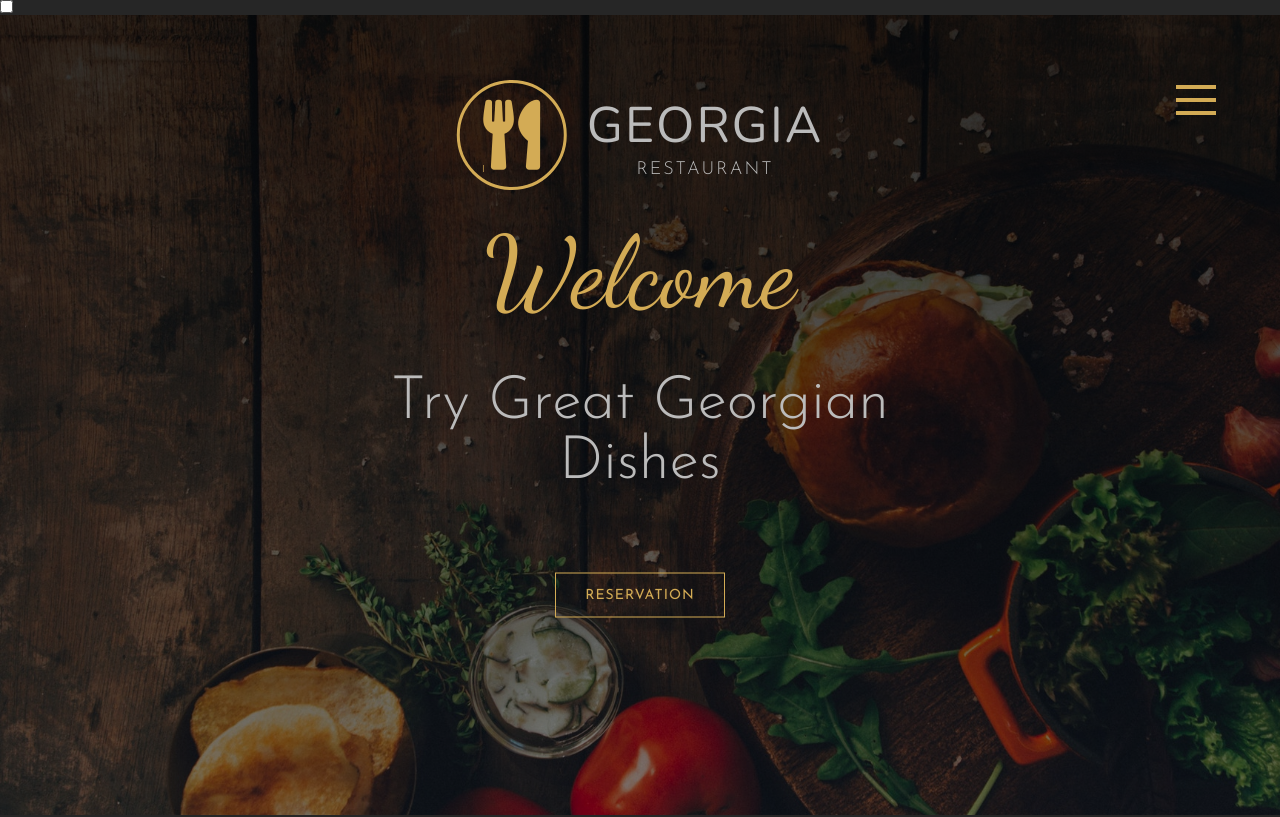
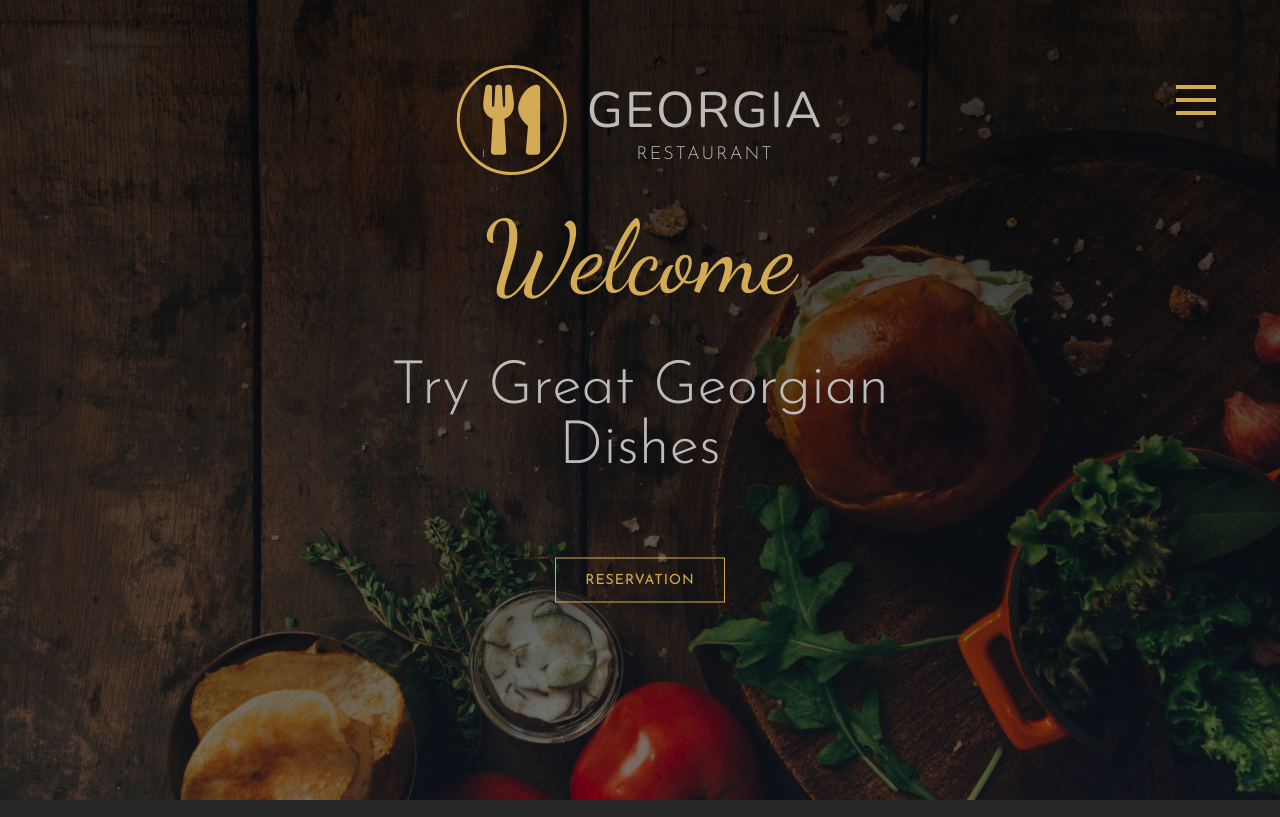
Before and after one commit to erhanertem/Website-Georgia_Restaurant, a website: page index.html in a window 1280 px wide. Shown: the top 817 px of the page. Drawn offline with nearby package versions, Linux system fonts and the light colour scheme.

Commit message:
Take input element off the screen

```diff
--- a/index.html
+++ b/index.html
@@ -21,7 +21,8 @@
 	<body>
 		<!-- NAVBAR -->
 		<nav class="navbar">
-			<input type="checkbox" id="check" class="checkbox" />
+			<input type="checkbox" id="check" class="checkbox" hidden />
+			<!-- input hidden is important to have it disappeared -->
 			<div class="hamburger-menu">
 				<label for="check" class="menu">
 					<!-- for check corresponds to id check @ input. This means whenever label is clicked input checkbox is checked -->
```
